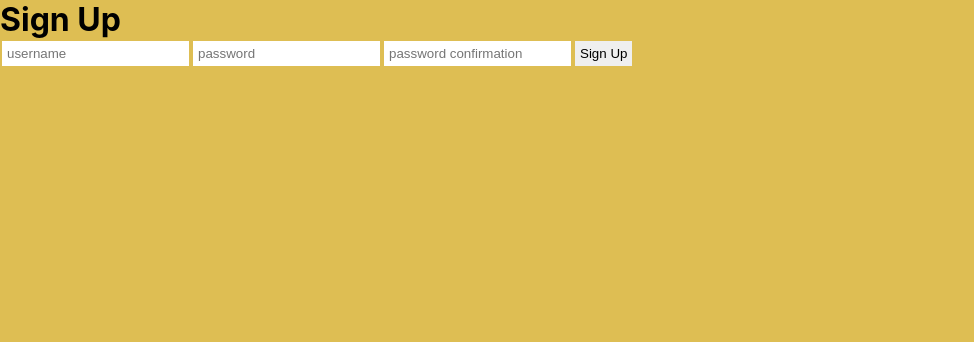
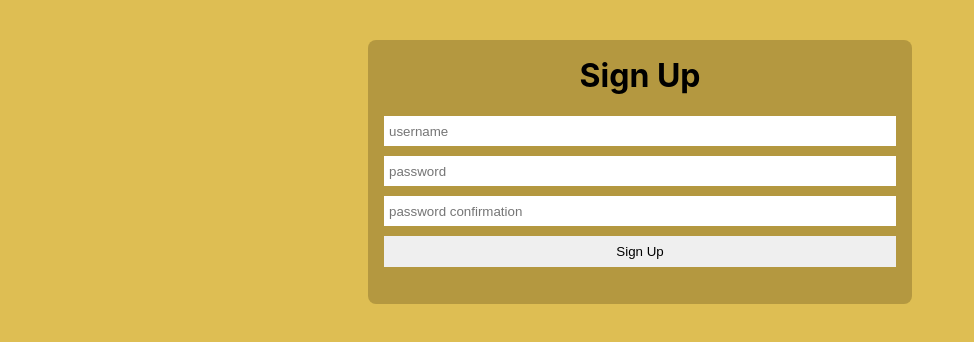
Before and after one commit to praz99/react_homes-frontend, a React (Create React App) app: page /signup in a window 1280 px wide. Shown: the top 342 px of the page, without its empty margins (0-974 px from the left). Built offline with nearby package versions, Linux system fonts and the light colour scheme.

Commit message:
add style to SIgnup component

```diff
--- a/src/components/House.js
+++ b/src/components/House.js
@@ -4,7 +4,7 @@ import PropTypes from 'prop-types';
 import '../styles/House.css';
 
 const House = ({ house }) => (
-  <div className="house-container">
+  <div className="house-container" style={{ backgroundImage: `url(${house.image})` }}>
     <Link to={`/house/${house.id}`} className="house-button">See Details</Link>
   </div>
 );
--- a/src/layouts/Signup.js
+++ b/src/layouts/Signup.js
@@ -1,6 +1,7 @@
 import React, { useState } from 'react';
 import { useHistory } from 'react-router-dom';
 import axios from 'axios';
+import '../styles/Signup.css';
 
 const Signup = () => {
   const history = useHistory();
@@ -49,9 +50,9 @@ const Signup = () => {
   );
 
   return (
-    <div>
+    <div className="signup-container">
       <h1>Sign Up</h1>
-      <form onSubmit={handleSubmit}>
+      <form onSubmit={handleSubmit} className="signup-form">
         <input
           placeholder="username"
           type="text"
--- a/src/styles/Login.css
+++ b/src/styles/Login.css
@@ -10,7 +10,12 @@ button {
   margin: 2px;
 }
 
-input:focus-within {
+input:focus-within,
+button:focus-within {
   border: none;
   outline: none;
 }
+
+button:hover {
+  background: #c3bbbb;
+}
--- /dev/null
+++ b/src/styles/Signup.css
@@ -0,0 +1,24 @@
+.signup-container {
+  text-align: center;
+  width: 40vw;
+  margin: 2.5em auto;
+  background: #ab913cd1;
+  border-radius: 8px;
+  padding: 1em;
+}
+
+.signup-form {
+  margin: 1em 0;
+  display: flex;
+  flex-direction: column;
+}
+
+.signup-form input {
+  height: 20px;
+  margin: 5px 0;
+}
+
+.signup-form button {
+  margin: 5px 0;
+  padding: 8px;
+}
```
Also changed, not shown: src/components/HouseDetails.js (added), src/constants/initialState.js (added), src/images/landing-image.jpg (deleted).
